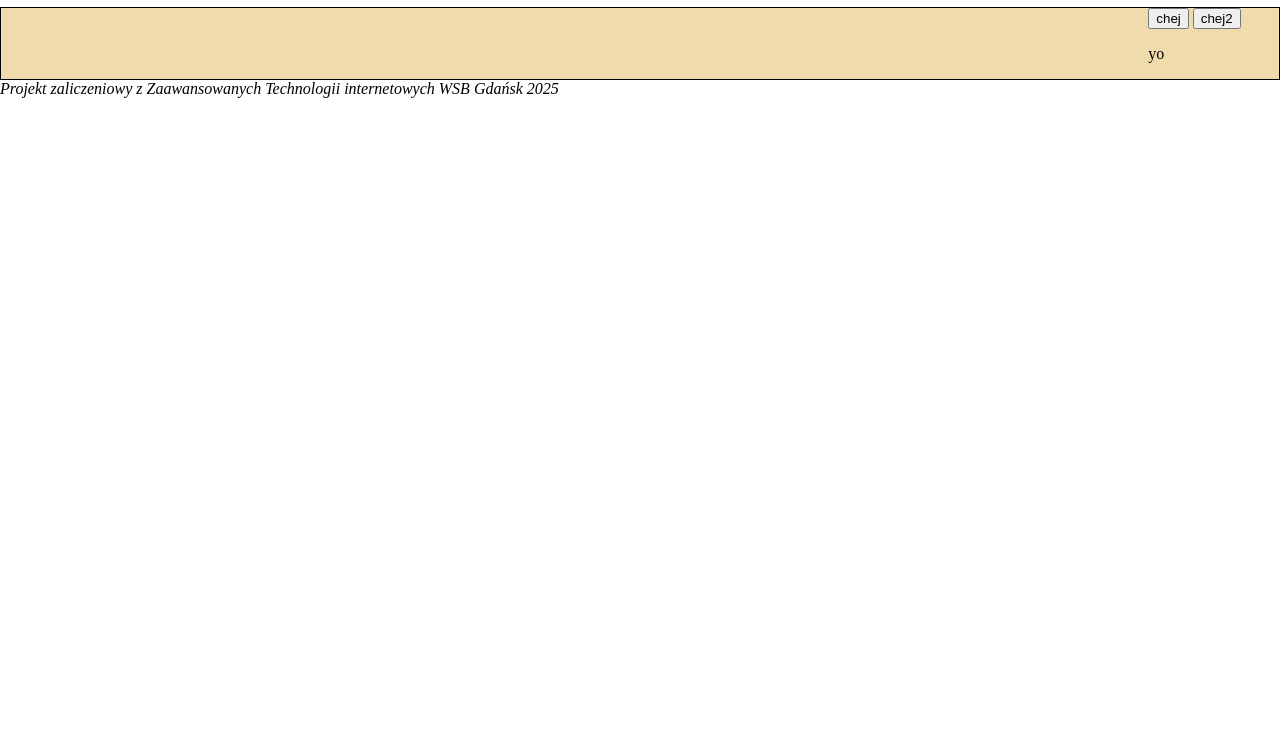
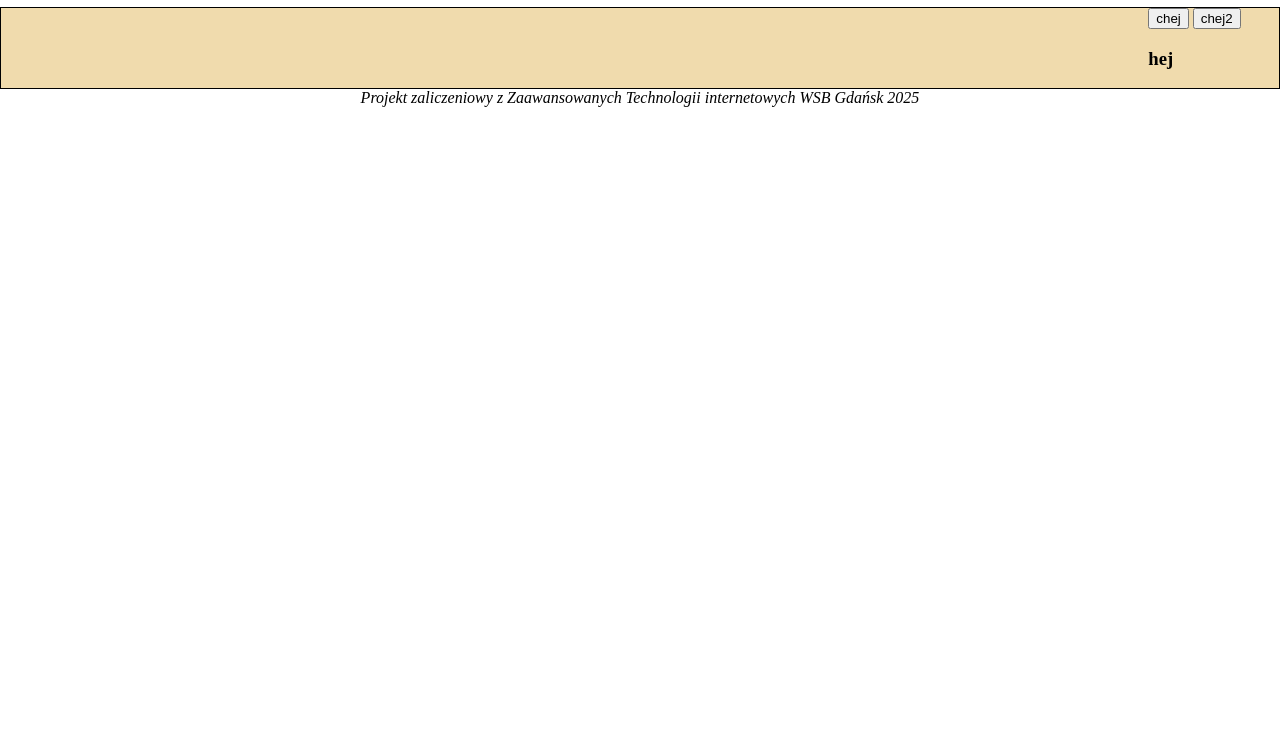
Before and after one commit to RapHHu21/Ani-Math, a plain HTML site: page index.html in a window 1280 px wide. Shown: the part 73-821 px from the top of the page. Drawn offline with Linux system fonts and the light colour scheme.

Commit message:
file updates

```diff
--- a/index.html
+++ b/index.html
@@ -13,10 +13,10 @@
     <main>
         <section class="log_in_sec">
             <div class="top_bar">
-                <div class="top_bar_buttons">
-                    <button>chej</button>
-                    <button>chej2</button>
-                    <p> yo </p>
+                <div class="top_bar_controls">
+                    <button class="top_bar_buttons">chej</button>
+                    <button class="top_bar_buttons">chej2</button>
+                    <h3>hej</h3>
                 </div>
             </div>
         </section>
--- a/styles.css
+++ b/styles.css
@@ -10,7 +10,11 @@ div.top_bar{
     background-color: rgb(240, 219, 173);
 }
 
-div.top_bar_buttons{
+div.top_bar_controls{
     margin-left: auto;
     margin-right: 3%;
 }
+
+footer{
+    text-align: center;
+}
```
Also changed, not shown: docs/wymagania projektu.jpg (added), 1 other file.
